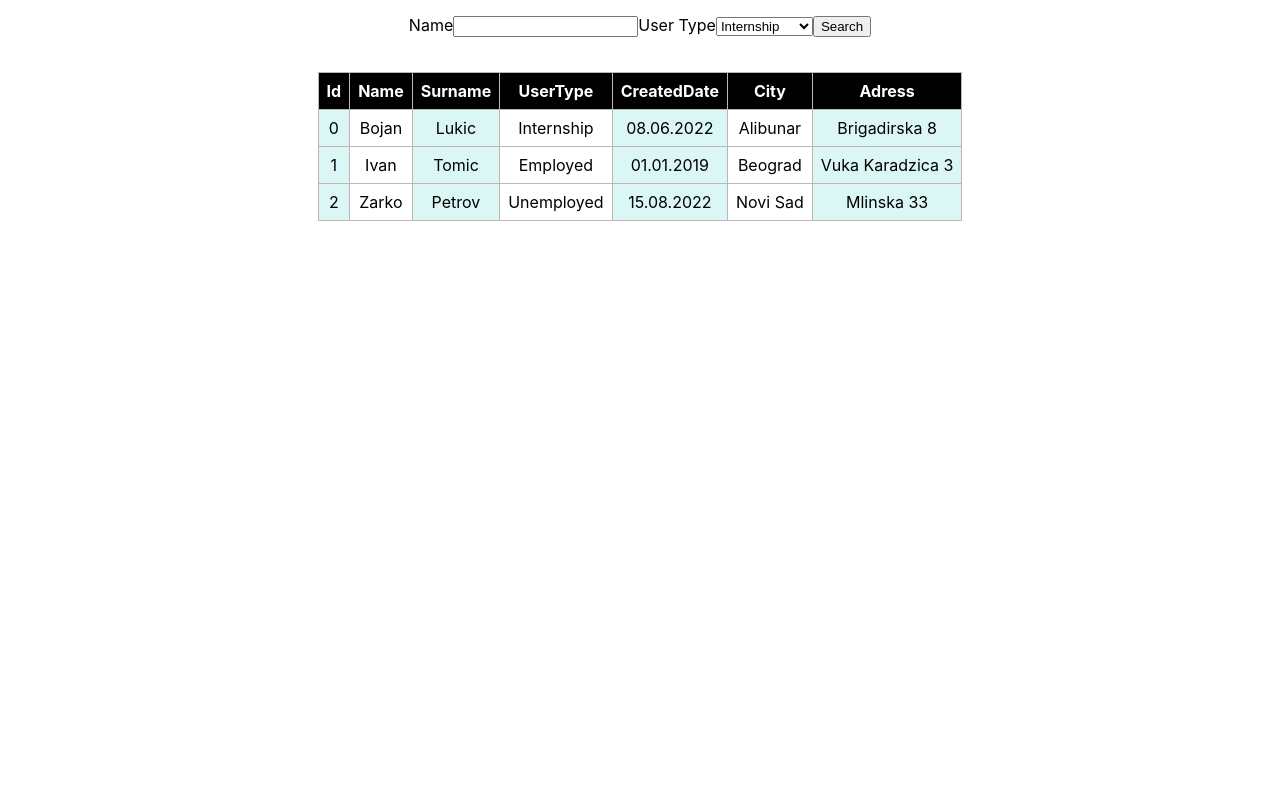
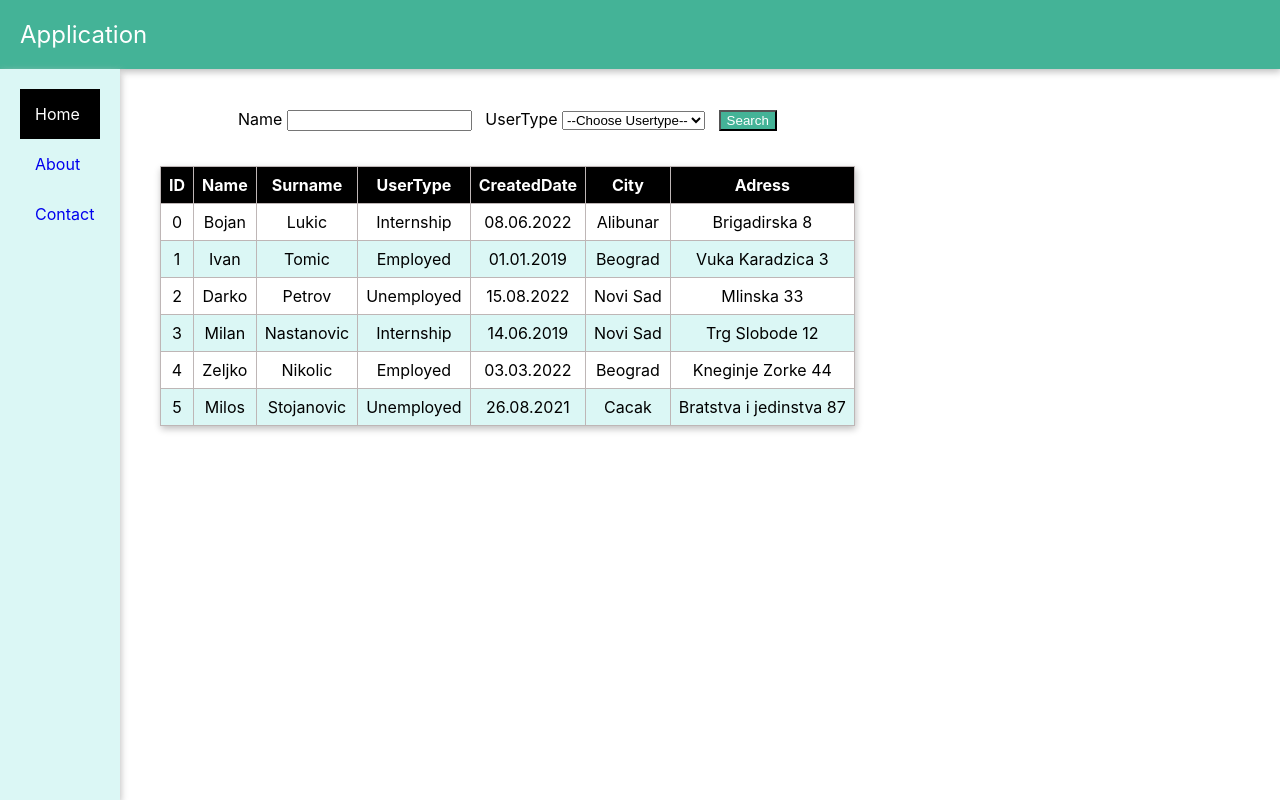
Before and after one commit to bojanlukic/React-Add-User, a React (Create React App) app: page / in a window 1280 px wide. Built offline with nearby package versions, Linux system fonts and the light colour scheme; data requests are answered from the project's data file.

Commit message:
Filtering done

```diff
--- a/db.json
+++ b/db.json
@@ -20,12 +20,39 @@
     },
     {
       "id": 2,
-      "Name": "Zarko",
+      "Name": "Darko",
       "Surname": "Petrov",
       "UserType": "Unemployed",
       "CreatedDate": "15.08.2022",
       "City": "Novi Sad",
       "Adress": "Mlinska 33"
+    },
+    {
+      "id": 3,
+      "Name": "Milan",
+      "Surname": "Nastanovic",
+      "UserType": "Internship",
+      "CreatedDate": "14.06.2019",
+      "City": "Novi Sad",
+      "Adress": "Trg Slobode 12"
+    },
+    {
+      "id": 4,
+      "Name": "Zeljko",
+      "Surname": "Nikolic",
+      "UserType": "Employed",
+      "CreatedDate": "03.03.2022",
+      "City": "Beograd",
+      "Adress": "Kneginje Zorke 44"
+    },
+    {
+      "id": 5,
+      "Name": "Milos",
+      "Surname": "Stojanovic",
+      "UserType": "Unemployed",
+      "CreatedDate": "26.08.2021",
+      "City": "Cacak",
+      "Adress": "Bratstva i jedinstva 87"
     }
   ]
 }
--- a/src/App.css
+++ b/src/App.css
@@ -1,21 +1,75 @@
+.app {
+  display: flex;
+  flex-direction: column;
+  justify-content: flex-start;
+  align-items: stretch;
+  flex-wrap: nowrap;
+  min-height: 100vh;
+}
+header {
+  background-color: rgb(68, 179, 151);
+  color: white;
+  padding: 20px;
+  box-shadow: 1px 3px 7px silver;
+font-size: 1.5em;
+}
+.page-body {
+  display: flex;
+  flex-direction: row;
+  justify-content: flex-start;
+  align-items: stretch;
+  flex-wrap: nowrap;
+  flex: 1;
+}
+aside {
+  padding: 20px;
+  background-color: rgb(219, 247, 245);
+  box-shadow: 1px 3px 7px silver;
+}
 .main {
   text-align: center;
-    margin-top: 15px;
+  padding: 20px;
+}
+ul{
+  list-style-type: none;
+  margin: 0;
+  padding: 0;
+  width: 80px;
+}
+a {
+  display: block;
+  padding: 15px;
+  text-decoration: none;
 
 }
-.table{
+.active{
+  background-color:black;
+  color: white;
+}
+
+a:hover:not(.active) {
+  background-color: rgb(68, 179, 151);
+  color: white;
+}
+
+.table {
   margin-top: 35px;
   border-collapse: collapse;
+  box-shadow: 1px 3px 7px silver;
 
 }
- td:nth-child(odd) {
+tr:nth-child(even) {
   background: rgb(219, 247, 245);
 }
 td,th {
   padding: 8px;
   border: 1px solid rgb(190, 182, 182);
 }
-  th{
+th {
   background-color: black;
   color: white;
 }
+tr:hover {
+  background-color: black;
+  color: white;
+}
--- a/src/App.js
+++ b/src/App.js
@@ -1,52 +1,28 @@
-import SearchBar from './components/SearchBar';
-import './../src/App.css'
-import { useEffect,useState } from 'react';
+import "./../src/App.css";
+import Persons from "./components/Person";
 
 function App() {
-  const [employees, setEmployees] = useState([]);
-
-  useEffect(() => {
-    fetch('http://localhost:3000/PERSON')
-      .then(response => response.json())
-      .then(data => setEmployees(data))
-      .catch(err => console.log('Greska pri ucitavanju URL-a'))
-
-  }, []);
-
-
-
   return (
-    <div className='main'>
-      <SearchBar />
-      <table align='center' className='table'>
-        <thead>
-          <tr>
-            <th>Id</th>
-            <th>Name</th>
-            <th>Surname</th>
-            <th>UserType</th>
-            <th>CreatedDate</th>
-            <th>City</th>
-            <th>Adress</th>
-          </tr>
-        </thead>
-        <tbody>
-        {employees.map((employee)=> (
-
-          <tr key={employee.id}>
-            <td>{employee.id }</td>
-            <td>{employee.Name } </td>
-            <td>{ employee.Surname}</td>
-            <td>{ employee.UserType}</td>
-            <td>{employee.CreatedDate}</td>
-            <td>{employee.City }</td>
-            <td>{employee.Adress }</td>
-            </tr>
-
-             ))}
-
-        </tbody>
-      </table>
+    <div className="app">
+      <header>Application</header>
+      <div className="page-body">
+        <aside>
+          <ul>
+            <li>
+              <a className="active" href="https://www.google.com/">Home</a>
+            </li>
+            <li>
+              <a href="https://www.google.com/">About</a>
+            </li>
+            <li>
+              <a href="https://www.google.com/">Contact</a>
+            </li>
+          </ul>
+        </aside>
+        <div className="main">
+          <Persons />
+        </div>
+      </div>
     </div>
   );
 }
--- /dev/null
+++ b/src/components/Person.css
@@ -0,0 +1,7 @@
+.btn {
+    color: white;
+    background-color: rgb(68, 179, 151);
+}
+.btn:hover {
+    background-color:black;
+}
--- /dev/null
+++ b/src/components/Person.js
@@ -0,0 +1,124 @@
+import { useEffect, useState } from 'react';
+import './Person.css'
+
+function Persons() {
+  const [employees, setEmployees] = useState([]);
+
+  useEffect(() => {
+    fetch('http://localhost:3000/PERSON')
+      .then(response => response.json())
+      .then(data => {
+        if (Array.isArray(data)) {
+            setEmployees(data);
+
+        }
+      })
+      .catch(err => console.log('Greska pri ucitavanju URL-a'))
+
+  }, []);
+
+
+  const [name, setName] = useState('');
+  const [userType, setUserType] = useState('');
+
+  const submitHandler = (e) => {
+    e.preventDefault();
+
+  }
+
+
+  const filteredPersons = employees.filter((item) => {
+    let test = true;
+
+    if (name !== '') {
+      if (item.Name.toUpperCase().includes(name.toUpperCase()) === false) {
+        test = false;
+      }
+    }
+    if (userType !== '') {
+      if (item.UserType !== userType) {
+        test = false;
+      }
+    }
+
+    return test;
+  });
+
+
+
+
+
+    return (
+
+    <div className='main'>
+      <div>
+        <div>
+          <form onSubmit={submitHandler}>
+            <label>Name</label>&nbsp;
+            <input
+              type="text"
+              name="name"
+              onChange={(e) => (setName(e.target.value))}
+            />
+            &nbsp;
+            &nbsp;
+            <label>UserType</label>&nbsp;
+            <select
+              name="usertype"
+              onChange={(e) => (setUserType(e.target.value))}
+            >
+              <option value="">--Choose Usertype--</option>
+              <option value="Internship">Internship</option>
+              <option value="Employed">Employed</option>
+              <option value="Unemployed">Unemployed</option>
+            </select>
+            &nbsp;
+            &nbsp;
+            <button type="submit" className='btn'>Search</button>
+          </form>
+        </div>
+      </div>
+
+
+      <table align='center' className='table'>
+        <thead>
+          <tr>
+            <th>ID</th>
+            <th>Name</th>
+            <th>Surname</th>
+            <th>UserType</th>
+            <th>CreatedDate</th>
+            <th>City</th>
+            <th>Adress</th>
+          </tr>
+        </thead>
+        <tbody>
+          {
+            filteredPersons.map((employee) => {
+              return (
+                <tr key={employee.id}>
+                  <td>{employee.id}</td>
+                  <td>{employee.Name} </td>
+                  <td>{employee.Surname}</td>
+                  <td>{employee.UserType}</td>
+                  <td>{employee.CreatedDate}</td>
+                  <td>{employee.City}</td>
+                  <td>{employee.Adress}</td>
+                </tr>
+              );
+            })
+          }
+
+        </tbody>
+      </table>
+
+      {
+        filteredPersons.length > 0 ? (null) : (
+          <div>Ne postoje rezultati za zadate kriterijume pretrage</div>
+        )
+      }
+    </div>
+  );
+}
+
+export default Persons;
--- a/src/components/SearchBar.css
+++ /dev/null
@@ -1,3 +0,0 @@
-.input {
-    text-align: center;
-}
--- a/src/components/SearchBar.js
+++ /dev/null
@@ -1,30 +0,0 @@
-import React, { useState } from "react";
-import "./SearchBar.css";
-
-function SearchBar() {
-  const [text, setText] = useState('');
-
-  const submitHandler= (e) => {
-    e.preventDefault();
-
-  }
-
-  return (
-
-    <div className="input">
-     <form onSubmit={submitHandler}>
-      <label>Name</label>
-      <input onChange={(e)=>(setText(e.target.value))} type="text" />
-      <label>User Type</label>
-      <select onChange={(e) => (setText(e.target.value))}>
-        <option>Internship</option>
-        <option>Employed</option>
-        <option>Unemployed</option>
-      </select>
-        <button type="submit">Search</button>
-        </form>
-    </div>
-  );
-}
-
-export default SearchBar;
```
Lines whose indentation alone changed are shown as unchanged.
